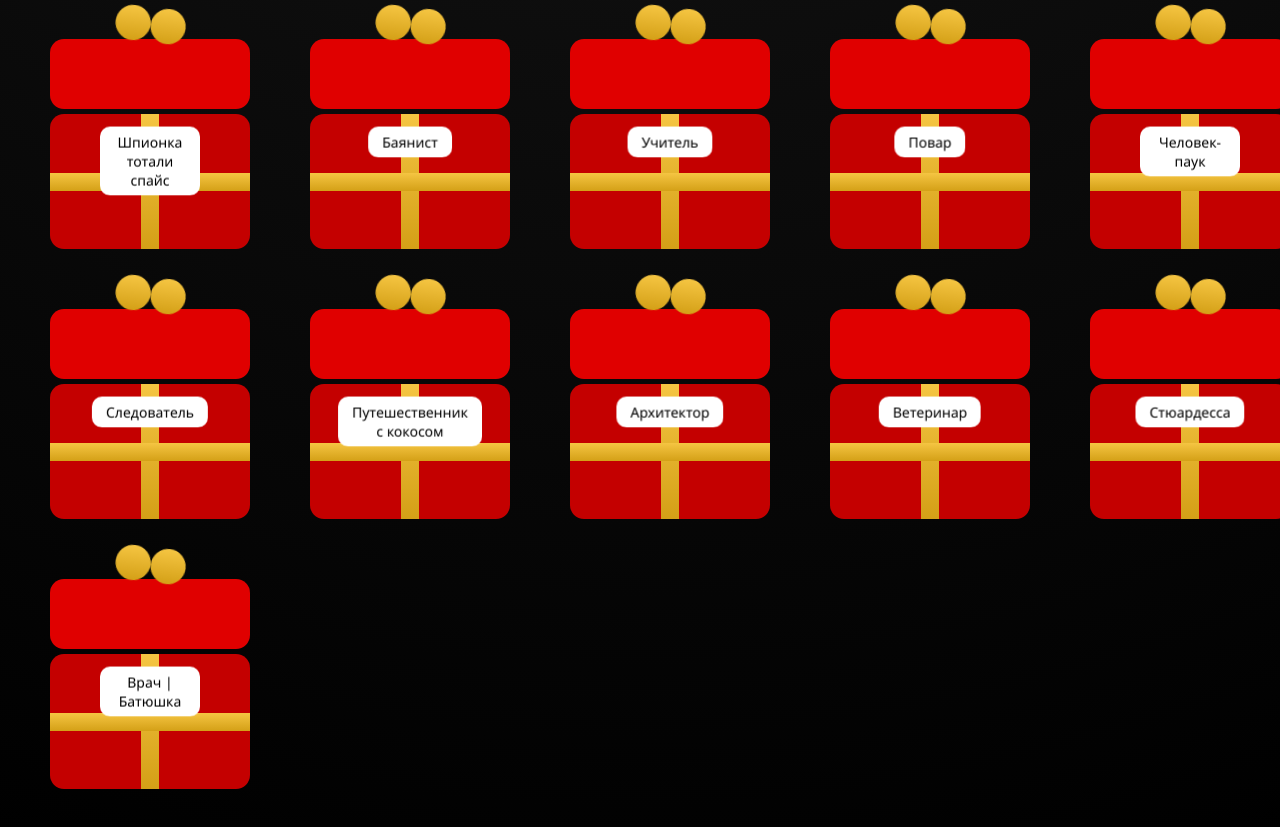
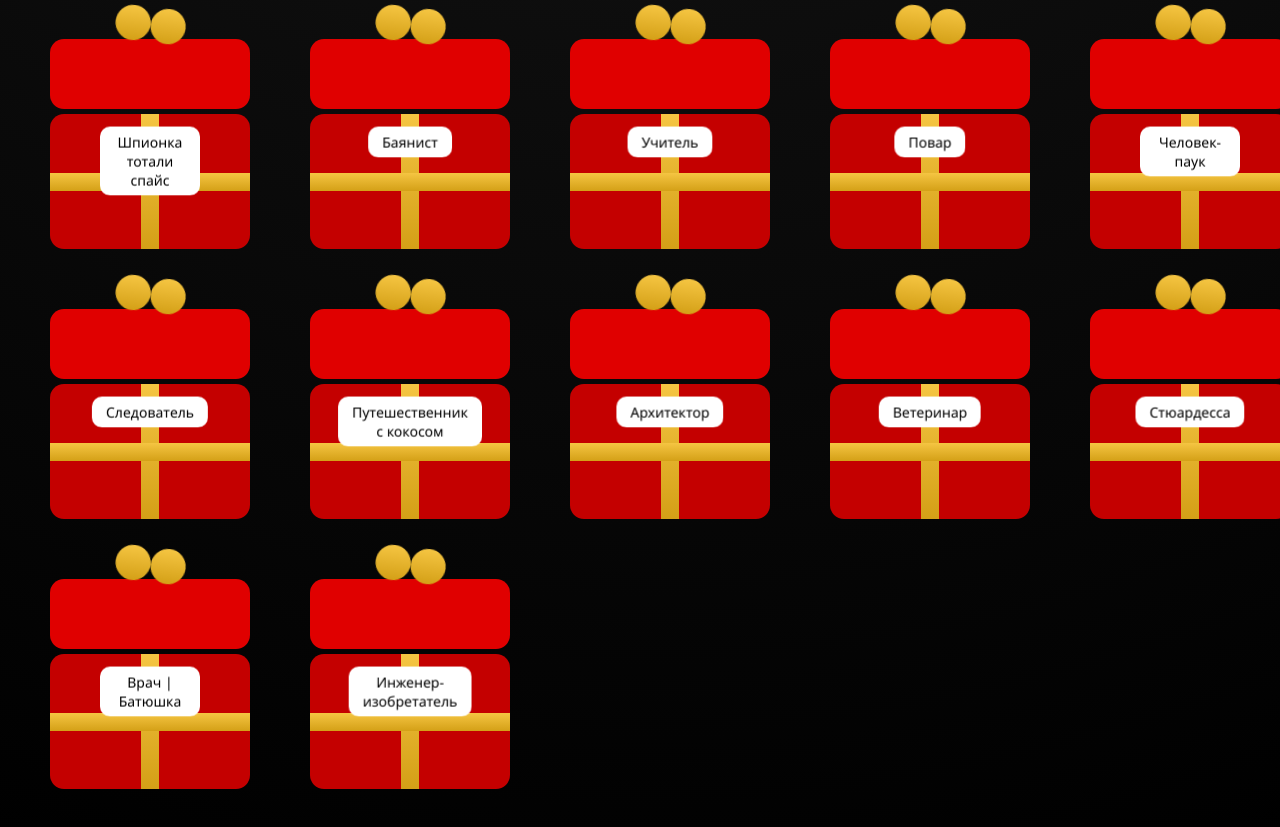
Before and after one commit to kbikchurina-hash/newyearclean, a plain HTML site: page index.html in a window 1280 px wide. Shown: the part 941-1768 px from the top of the page. Drawn offline with Linux system fonts and the light colour scheme.

Commit message:
Update index.html

```diff
--- a/index.html
+++ b/index.html
@@ -220,7 +220,7 @@ const hints = [
 'Батюшка | Сотрудник МЧС','Продавец мяса на рынке','Взрослый','Учитель английского',
 'Принцесса','Шпионка тотали спайс','Баянист','Учитель','Повар','Человек-паук',
 'Следователь','Путешественник с кокосом','Архитектор','Ветеринар','Стюардесса',
-'Врач | Батюшка'
+'Врач | Батюшка','Инженер-изобретатель'
 ];
 
 const names = [
@@ -229,7 +229,7 @@ const names = [
 'Артём Сергунин','Диана Гарбуз','Виктория Щербо','Настя Дунаева','Майя Мищенко',
 'Настя Жихарева','Рафаиль Копров','Звонкович Анастасия','Самвел Оганесян','Илья Иёшкин',
 'Даша Ревтович','Александр Мамонтов','Вадим Сусько','Каролина Бикчурина',
-'Даша Чигилейчик','Жук Дима'
+'Даша Чигилейчик','Жук Дима', 'Любезный Антон'
 ];
 
 const achievements = [
@@ -258,7 +258,9 @@ const achievements = [
   'Путешествие в Сербию, фестиваль Exit и белорусский фестиваль Купалле в Тбилиси',
   'Трудоустройство, сом на 20 кг, наркоз и два концерта в других странах',
   'Две поездки на море',
-  'Сестра вышла замуж, поездка в Питер, стал(а) землевладельцем, строительство гаража, сарая, курятника и пьяное падение с мотоцикла'
+  'Сестра вышла замуж, поездка в Питер, стал(а) землевладельцем, строительство гаража, сарая, курятника и пьяное падение с мотоцикла',
+  'Французский бульдог и пилотирование боинг 737'
+
 ];
 
 const grid = document.getElementById('grid');
```
